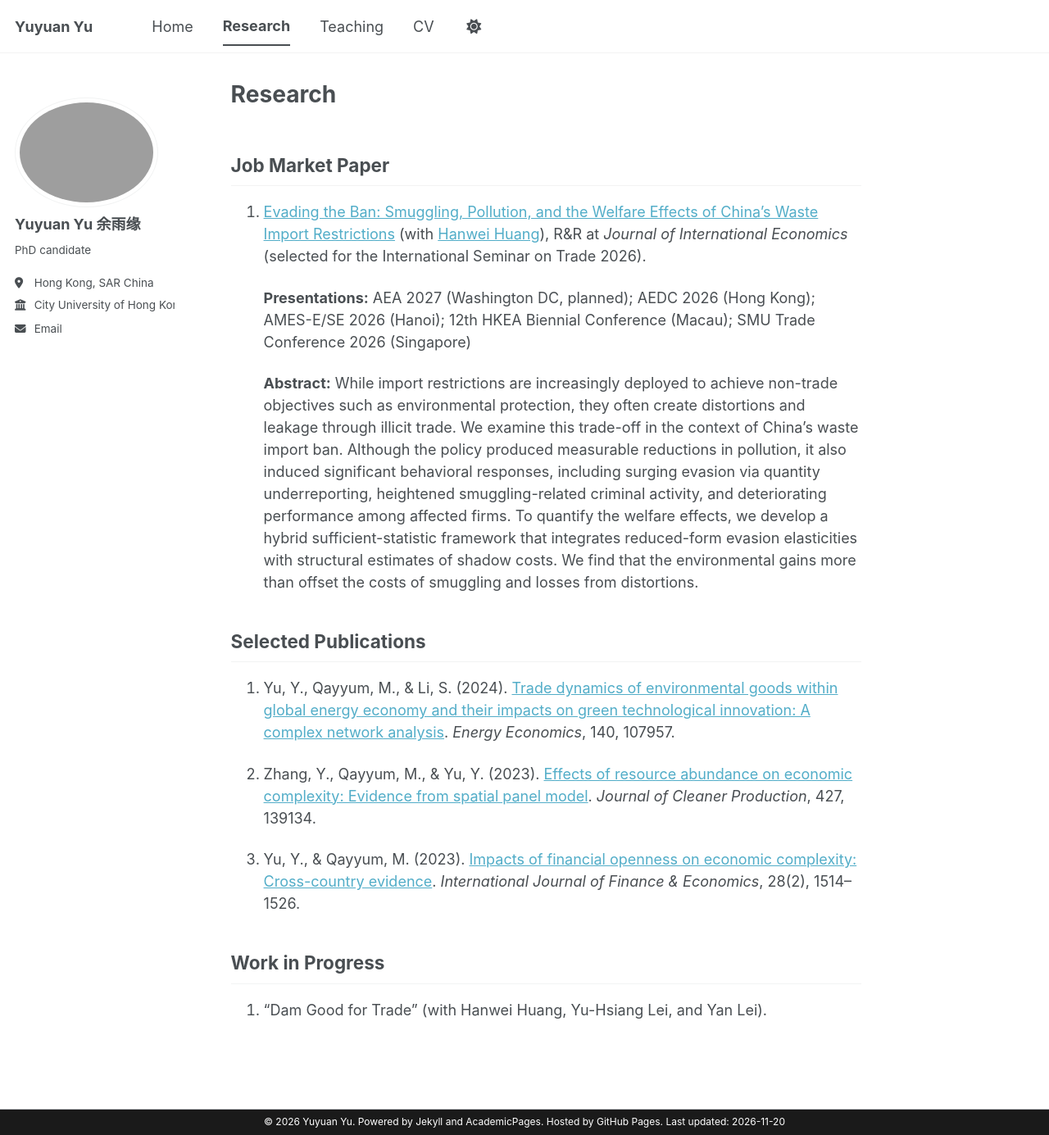
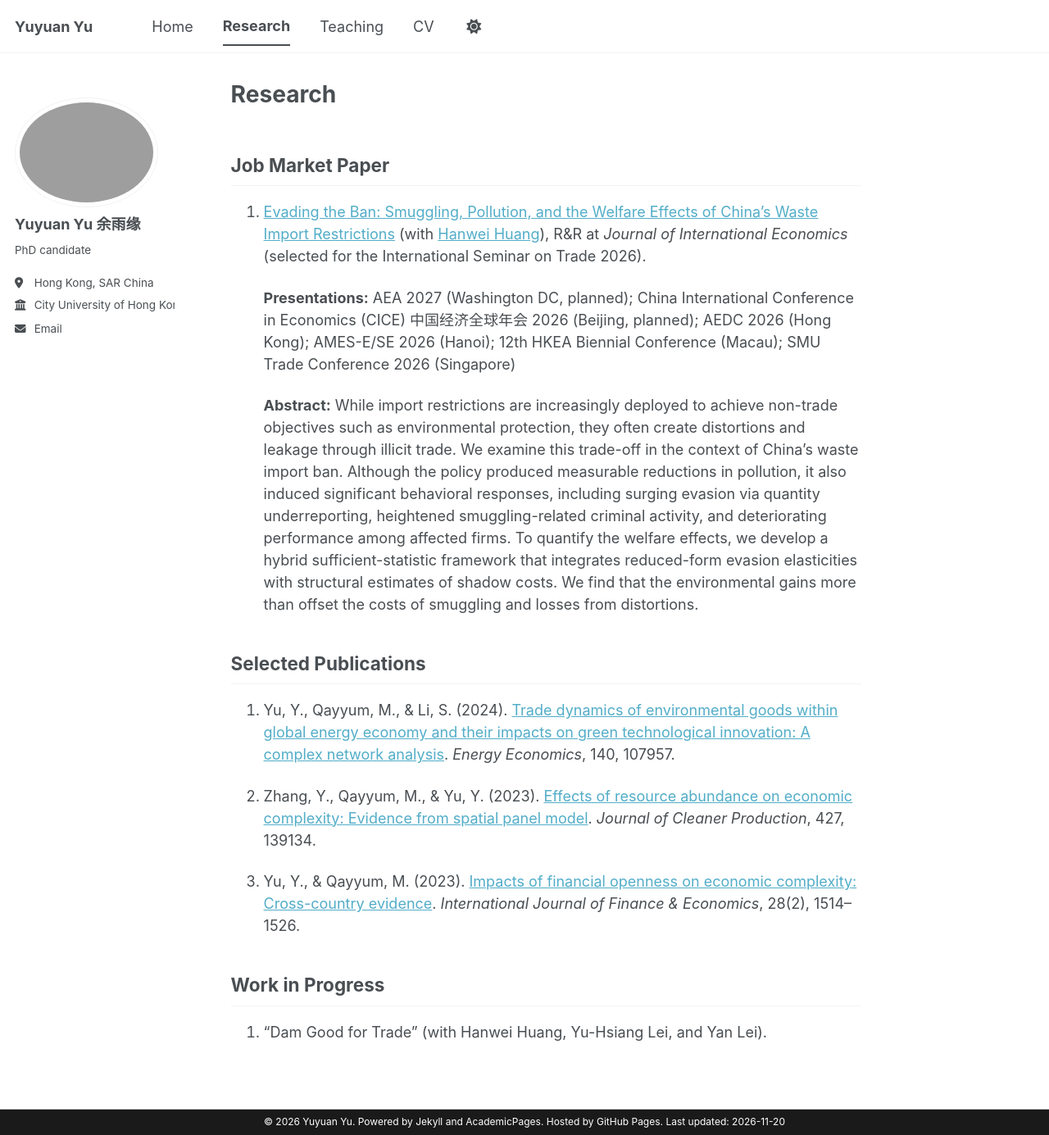
Before and after one commit to yuyuan1yu/yuyuan1yu.github.io, a Jekyll site: the page built from _pages/research.md, in a window 1280 px wide and 1385 px high. Shown: the whole window at 82% size. Built offline with Jekyll 4.4.1, drawn with Linux system fonts in a browser that asks for light colours; a style sheet for code colours, icons or effects is not loaded.

Commit message:
Update research.md

```diff
--- a/_pages/research.md
+++ b/_pages/research.md
@@ -9,7 +9,7 @@ author_profile: true
 
 1. [Evading the Ban: Smuggling, Pollution, and the Welfare Effects of China's Waste Import Restrictions](https://dx.doi.org/10.2139/ssrn.6059375) (with [Hanwei Huang](https://sites.google.com/site/chinahanweihuang/home)), R&R at *Journal of International Economics* (selected for the International Seminar on Trade 2026).
 
-   **Presentations:** AEA 2027 (Washington DC, planned); AEDC 2026 (Hong Kong); AMES-E/SE 2026 (Hanoi); 12th HKEA Biennial Conference (Macau); SMU Trade Conference 2026 (Singapore)
+   **Presentations:** AEA 2027 (Washington DC, planned); China International Conference in Economics (CICE) 中国经济全球年会 2026 (Beijing, planned); AEDC 2026 (Hong Kong); AMES-E/SE 2026 (Hanoi); 12th HKEA Biennial Conference (Macau); SMU Trade Conference 2026 (Singapore)
 
    **Abstract:** While import restrictions are increasingly deployed to achieve non-trade objectives such as environmental protection, they often create distortions and leakage through illicit trade.
    We examine this trade-off in the context of China's waste import ban. Although the policy produced measurable reductions in pollution, it also induced significant behavioral responses, including surging evasion via quantity underreporting,
```
